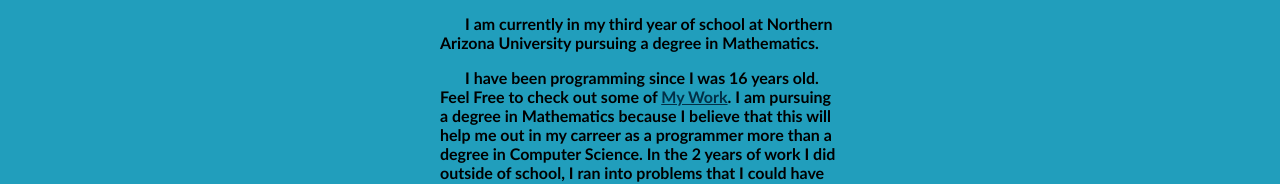
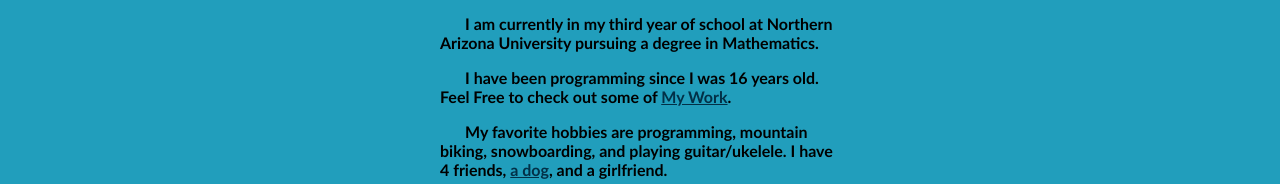
Before and after one commit to thetravisweber/travis.gg, a Vue app: page / in a window 1280 px wide. Shown: the part 607-791 px from the top of the page. Built offline with nearby package versions, Linux system fonts and the light colour scheme.

Commit message:
resimplified bio

```diff
--- a/src/components/TravisBio.vue
+++ b/src/components/TravisBio.vue
@@ -13,22 +13,12 @@
     <p>
       I have been programming since I was 16 years old. Feel Free to check out
       some of
-      <router-link to="/work">My Work</router-link>. I am pursuing a degree in
-      Mathematics because I believe that this will help me out in my carreer as
-      a programmer more than a degree in Computer Science. In the 2 years of
-      work I did outside of school, I ran into problems that I could have solved
-      better if I had a better understanding high-level of Math, but few that
-      required more programming skills. This was especially true in my Machine
-      Learning Research. I am hoping that the new tools that my Mathematics
-      degree is giving me will help me better search for the solutions to
-      Machine Learning problems that everyone is looking for.
+      <router-link to="/work">My Work</router-link>.
     </p>
     <p>
-      My favotite football 🏈 team is the Miami Dolphins, and my favorite animal
-      is also dolphins 🐬. I have 4 friends,
-      <router-link to="/dog">a dog</router-link>, and a girlfriend. My favorite
-      hobbies are programming, mountain biking, snowboarding, and playing
-      guitar/ukelele.
+      My favorite hobbies are programming, mountain biking, snowboarding, and
+      playing guitar/ukelele. I have 4 friends,
+      <router-link to="/dog">a dog</router-link>, and a girlfriend.
     </p>
   </div>
 </template>
```
